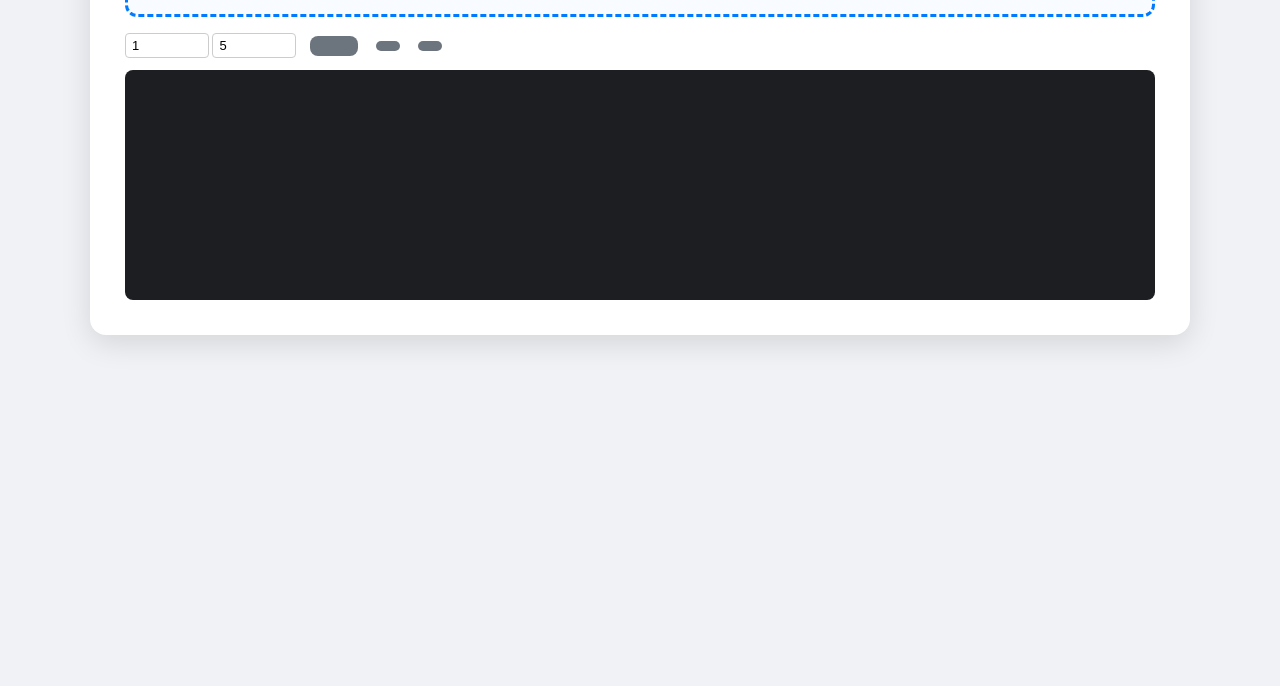
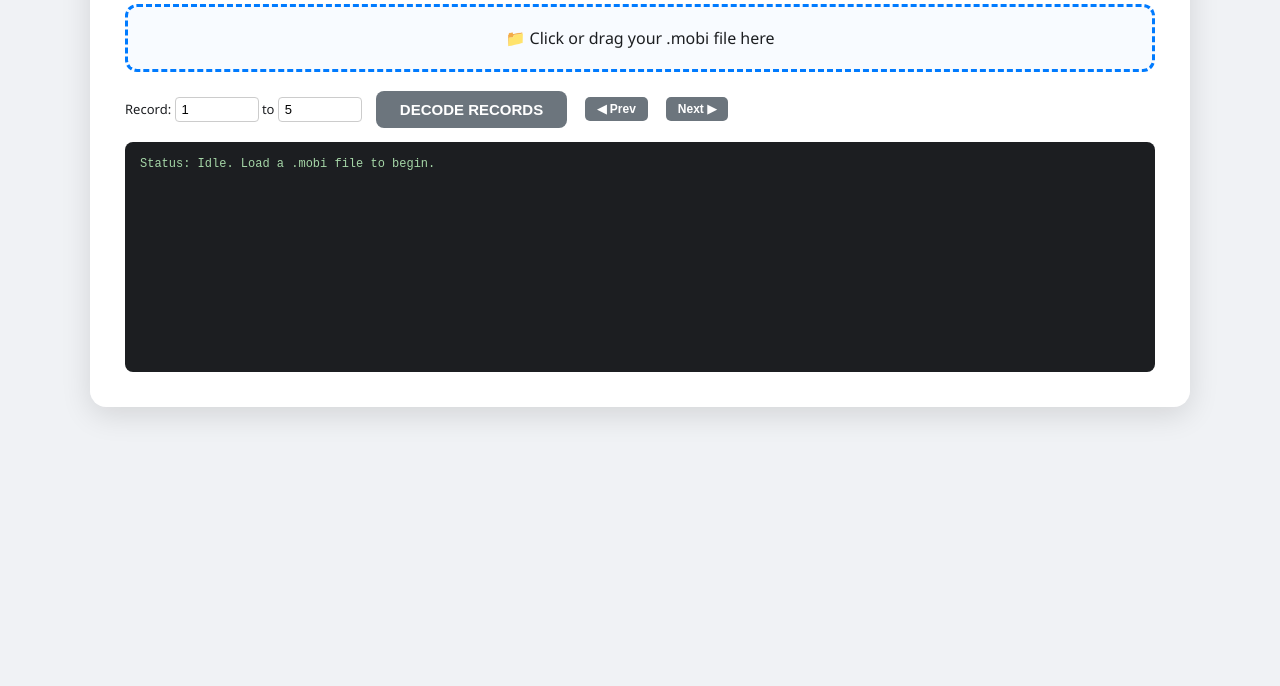
Before and after one commit to Random90/mobiDictToStarDictConverter, a plain HTML site: page Tools/MobiReader-Huff-KF8.html in a window 1280 px wide. Shown: the part 114-800 px from the top of the page. Drawn offline with Linux system fonts and the light colour scheme.

Commit message:
Add English translations for MOBI Raw Text Inspector

```diff
--- a/Tools/MobiReader-Huff-KF8.html
+++ b/Tools/MobiReader-Huff-KF8.html
@@ -438,6 +438,20 @@ function decodeSelected() {
 
 // ── i18n ──────────────────────────────────────────────────────────────────────
 const I18N = {
+    en: {
+        title:       '🔬 MOBI Raw Text Inspector',
+        dropzone:    '📁 Click or drag your .mobi file here',
+        recordLabel: 'Record:',
+        toLabel:     'to',
+        decodeBtn:   'DECODE RECORDS',
+        prevBtn:     '◀ Prev',
+        nextBtn:     'Next ▶',
+        logIdle:     'Status: Idle. Load a .mobi file to begin.',
+        outputLabel: 'Decoded Output',
+        copyBtn:     '📋 Copy raw text',
+        tabRaw:      'Raw HTML source',
+        tabRendered: 'Rendered HTML',
+    },
     pl: {
         title:       '🔬 Inspektor tekstu MOBI',
         dropzone:    '📁 Kliknij lub przeciągnij plik .mobi tutaj',
```
Also changed, not shown: src/MobiReader-Huff-KF8.template.html (+14 -0 lines).
